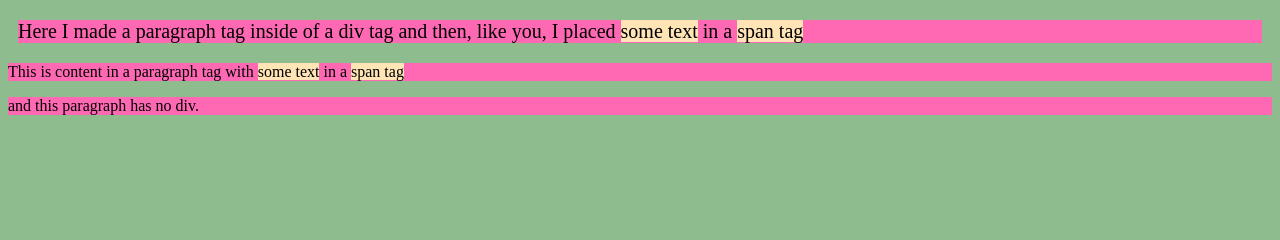
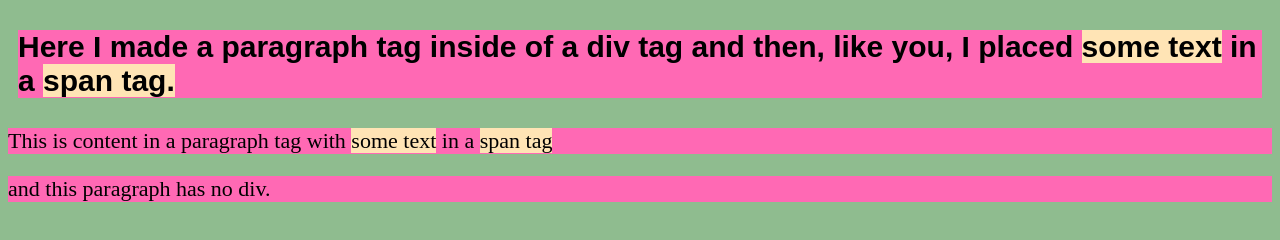
Before and after one commit to keithrob14/week03, a plain HTML site: page index.html in a window 1280 px wide. Drawn offline with Linux system fonts and the light colour scheme.

Commit message:
Final Commit 2

```diff
--- a/Styles/main.css
+++ b/Styles/main.css
@@ -1,7 +1,9 @@
 div{
     background-color:aquamarine;
     margin:10px;
-    font-size: 20px;
+    font-size: 30px;
+    font-weight: bold;
+    font-family: sans-serif
 }
 
 p{
@@ -10,6 +12,8 @@ p{
 
 body{
     background-color: darkseagreen;
+    font-size: 22px;
+    font-family:inherit;
 }
 
 span{
--- a/index.html
+++ b/index.html
@@ -9,7 +9,7 @@
 
 <body>
     <div>
-        <p>Here I made a paragraph tag inside of a div tag and then, like you, I placed <span>some text</span> in a <span>span tag</span></p>
+        <p>Here I made a paragraph tag inside of a div tag and then, like you, I placed <span>some text</span> in a <span>span tag.</span></p>
     </div>
         <p>This is content in a paragraph tag with <span>some text</span> in a <span>span tag</span><p> and this paragraph has no div.
 </body>
```
